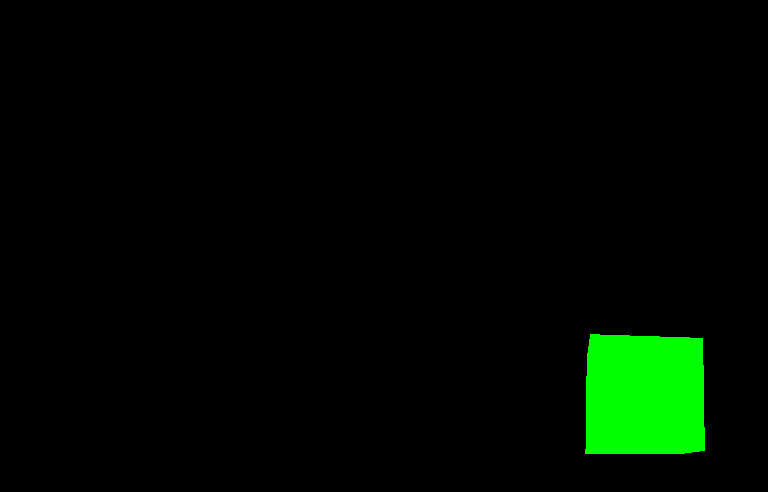
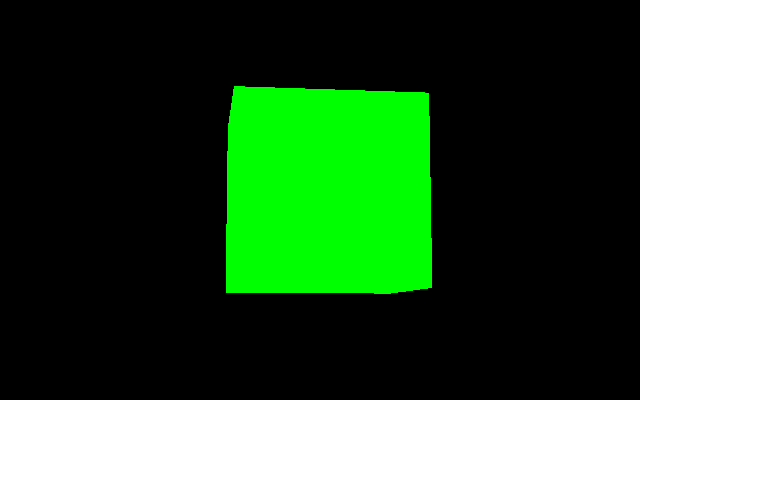
Before and after one commit to SirJeany/three-test, a plain HTML site: page index.html in a window 1280 px wide. Shown: the whole page, without its empty margins (0-768 px from the left). Drawn offline with nearby package versions, Linux system fonts and the light colour scheme.

Commit message:
Small changes in js. tried canvas ele in html, didnt work

```diff
--- a/index.html
+++ b/index.html
@@ -11,9 +11,10 @@
 </head>
 <body>
     <main class="container">
-        <section class="container" id="animationSection">
+        <section id="animationSection">
 
         </section>
+
     </main>
 
     <script src="js/three.js"></script>
--- a/js/three.js
+++ b/js/three.js
@@ -1,10 +1,15 @@
 var scene = new THREE.Scene();
-var camera = new THREE.PerspectiveCamera( 75, window.innerWidth/window.innerHeight, 0.1, 1000 );
+// Use the following in order to determine width and height of window: (we want the size of the element in html)
+const animationSection = document.getElementById('animationSection'); //using this element to get it's width and height.
+// let windowWidth = ;
+// let windowHeight = ;
 
-const animationSection = document.getElementById('animationSection');
+var camera = new THREE.PerspectiveCamera( 25, window.innerWidth/window.innerHeight, 0.1, 100 );
+
 
 var renderer = new THREE.WebGLRenderer();
-renderer.setSize( window.innerWidth, window.innerHeight );
+renderer.setSize( window.innerWidth/2, window.innerHeight/2 ); // div by 2 to get half size.
+
 animationSection.appendChild( renderer.domElement )
 // document.body.appendChild( renderer.domElement );
 
```
